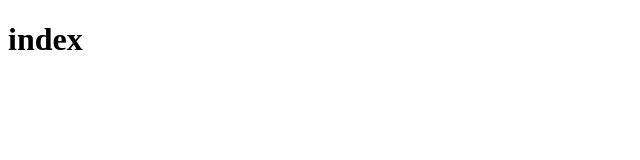
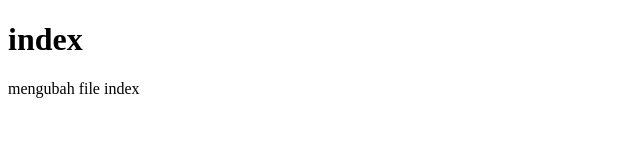
Before and after one commit to rikotaufix/git-test-2, a plain HTML site: page index.html in a window 1280 px wide. Shown: the whole page, without its empty margins (0-640 px from the left). Drawn offline with Linux system fonts and the light colour scheme.

Commit message:
mengubah index

```diff
--- a/index.html
+++ b/index.html
@@ -8,5 +8,6 @@
 </head>
 <body>
     <h1>index</h1>
+    <p>mengubah file index</p>
 </body>
 </html>
```
